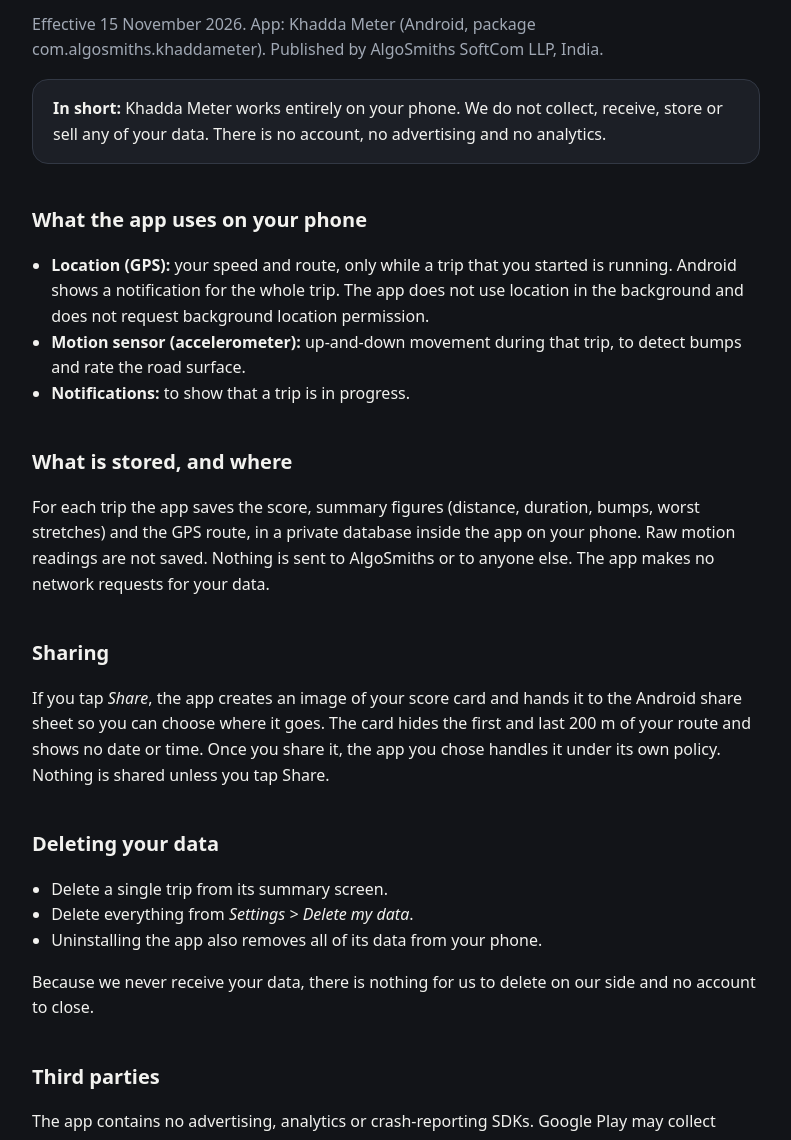
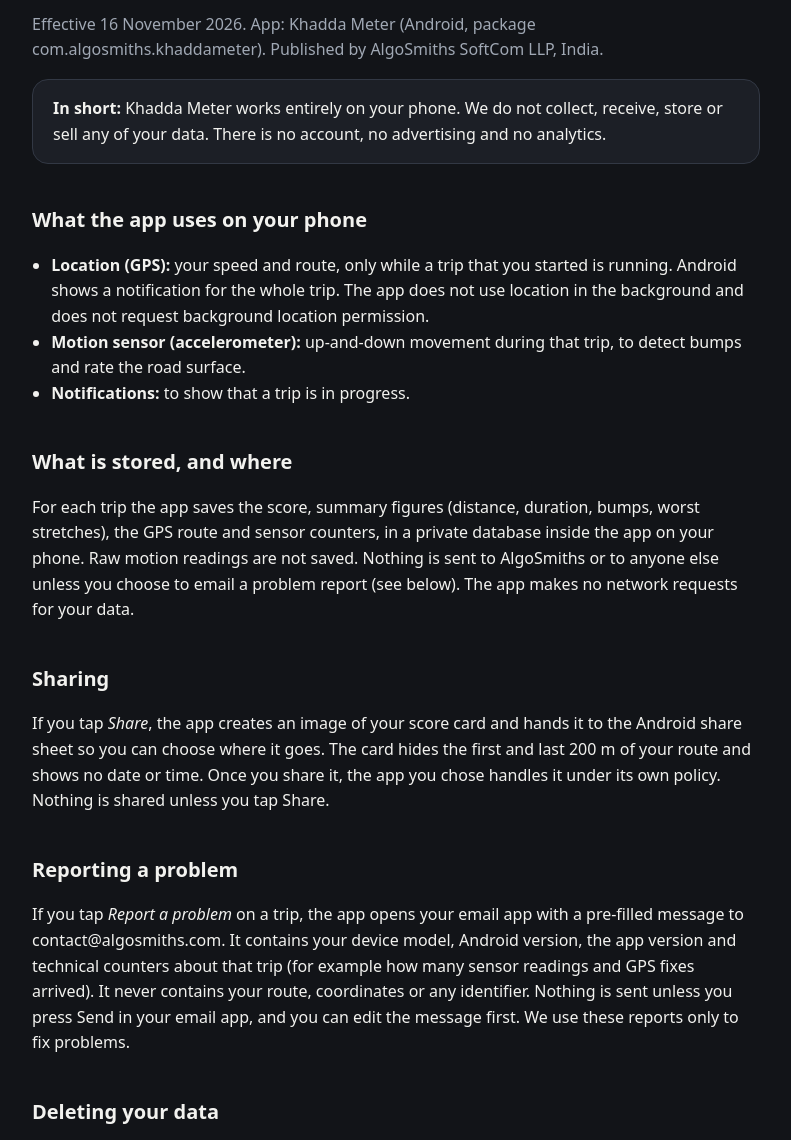
Before and after one commit to AlgoSmiths-SoftCom/apps-site, a plain HTML site: page khadda-meter/privacy/index.html in a window 1280 px wide. Shown: the part 90-1230 px from the top of the page, without its empty margins (244-1035 px from the left). Drawn offline with Linux system fonts and the light colour scheme.

Commit message:
docs: privacy policy covers user-sent problem reports
Co-Authored-By: Claude Fable 5.1 <noreply@anthropic.com>

```diff
--- a/khadda-meter/privacy/index.html
+++ b/khadda-meter/privacy/index.html
@@ -11,7 +11,7 @@
 <body>
 <main>
   <h1>Khadda Meter privacy policy</h1>
-  <p class="muted">Effective 15 November 2026. App: Khadda Meter (Android, package com.algosmiths.khaddameter). Published by AlgoSmiths SoftCom LLP, India.</p>
+  <p class="muted">Effective 16 November 2026. App: Khadda Meter (Android, package com.algosmiths.khaddameter). Published by AlgoSmiths SoftCom LLP, India.</p>
 
   <div class="card">
     <strong>In short:</strong> Khadda Meter works entirely on your phone. We do not collect, receive, store or sell any of your data. There is no account, no advertising and no analytics.
@@ -25,10 +25,13 @@
   </ul>
 
   <h2>What is stored, and where</h2>
-  <p>For each trip the app saves the score, summary figures (distance, duration, bumps, worst stretches) and the GPS route, in a private database inside the app on your phone. Raw motion readings are not saved. Nothing is sent to AlgoSmiths or to anyone else. The app makes no network requests for your data.</p>
+  <p>For each trip the app saves the score, summary figures (distance, duration, bumps, worst stretches), the GPS route and sensor counters, in a private database inside the app on your phone. Raw motion readings are not saved. Nothing is sent to AlgoSmiths or to anyone else unless you choose to email a problem report (see below). The app makes no network requests for your data.</p>
 
   <h2>Sharing</h2>
   <p>If you tap <em>Share</em>, the app creates an image of your score card and hands it to the Android share sheet so you can choose where it goes. The card hides the first and last 200 m of your route and shows no date or time. Once you share it, the app you chose handles it under its own policy. Nothing is shared unless you tap Share.</p>
+
+  <h2>Reporting a problem</h2>
+  <p>If you tap <em>Report a problem</em> on a trip, the app opens your email app with a pre-filled message to contact@algosmiths.com. It contains your device model, Android version, the app version and technical counters about that trip (for example how many sensor readings and GPS fixes arrived). It never contains your route, coordinates or any identifier. Nothing is sent unless you press Send in your email app, and you can edit the message first. We use these reports only to fix problems.</p>
 
   <h2>Deleting your data</h2>
   <ul>
```
